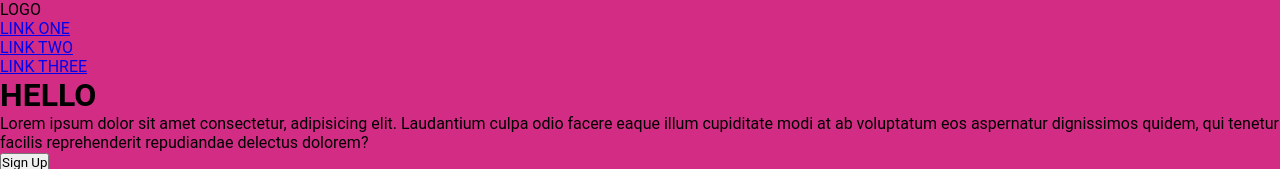
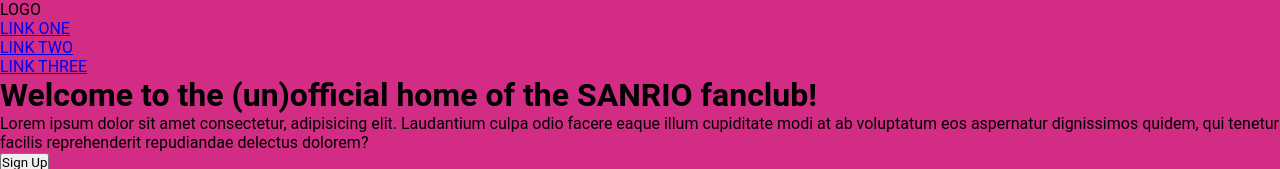
Before and after one commit to Seyfire/landing-page, a plain HTML site: page index.html in a window 1280 px wide. Shown: the top 169 px of the page. Drawn offline with Linux system fonts and the light colour scheme.

Commit message:
update hero text

```diff
--- a/index.html
+++ b/index.html
@@ -24,7 +24,7 @@
         </nav>
         <div class="hero-container">
             <div class="hero-panel">
-                <h1>HELLO</h1>
+                <h1 class="hero-text">Welcome to the (un)official home of the SANRIO fanclub!</h1>
                 <p>Lorem ipsum dolor sit amet consectetur, adipisicing elit. Laudantium culpa odio facere eaque illum cupiditate modi at ab voluptatum eos aspernatur dignissimos quidem, qui tenetur facilis reprehenderit repudiandae delectus dolorem?</p>
                 <button>Sign Up</button>
             </div>
```
